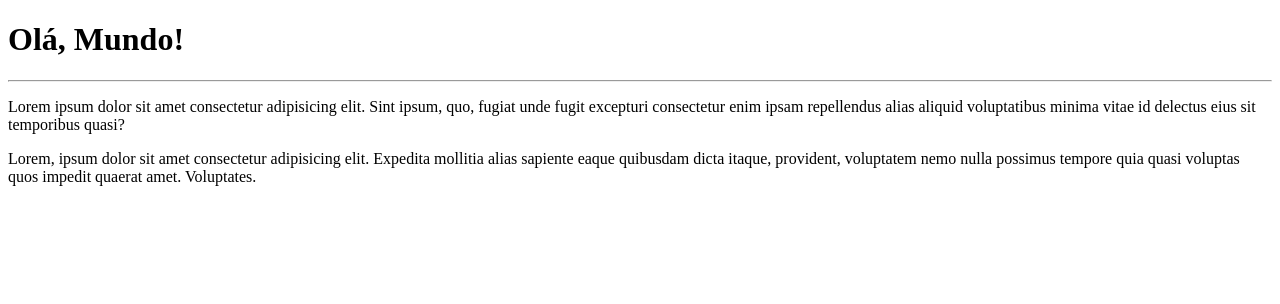
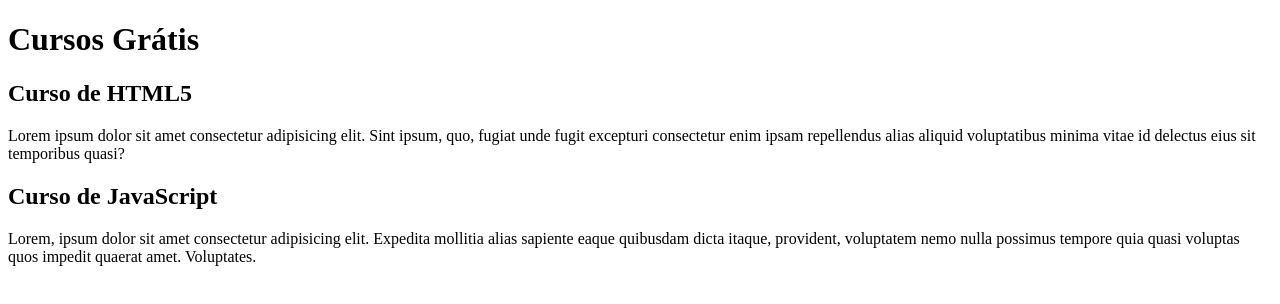
Before and after one commit to DaniloTdr-Dev/Ola-Mundo, a plain HTML site: page site_exemplo/index.html in a window 1280 px wide. Drawn offline with Linux system fonts and the light colour scheme.

Commit message:
comecei a escrever o conteúdo

```diff
--- a/site_exemplo/index.html
+++ b/site_exemplo/index.html
@@ -6,9 +6,17 @@
     <title>Meu primeiro site em repositório</title>
 </head>
 <body>
-    <h1>Olá, Mundo!</h1>
-    <hr>
-    <p>Lorem ipsum dolor sit amet consectetur adipisicing elit. Sint ipsum, quo, fugiat unde fugit excepturi consectetur enim ipsam repellendus alias aliquid voluptatibus minima vitae id delectus eius sit temporibus quasi?</p>
-    <p>Lorem, ipsum dolor sit amet consectetur adipisicing elit. Expedita mollitia alias sapiente eaque quibusdam dicta itaque, provident, voluptatem nemo nulla possimus tempore quia quasi voluptas quos impedit quaerat amet. Voluptates.</p>
+    <header>
+        <h1>Cursos Grátis</h1>
+    </header>
+
+    <article>
+        <h2>Curso de HTML5</h2>
+        <p>Lorem ipsum dolor sit amet consectetur adipisicing elit. Sint ipsum, quo, fugiat unde fugit excepturi consectetur enim ipsam repellendus alias aliquid voluptatibus minima vitae id delectus eius sit temporibus quasi?</p>
+    </article>
+    <article>
+        <h2>Curso de JavaScript</h2>
+        <p>Lorem, ipsum dolor sit amet consectetur adipisicing elit. Expedita mollitia alias sapiente eaque quibusdam dicta itaque, provident, voluptatem nemo nulla possimus tempore quia quasi voluptas quos impedit quaerat amet. Voluptates.</p>
+    </article>
 </body>
 </html>
```
